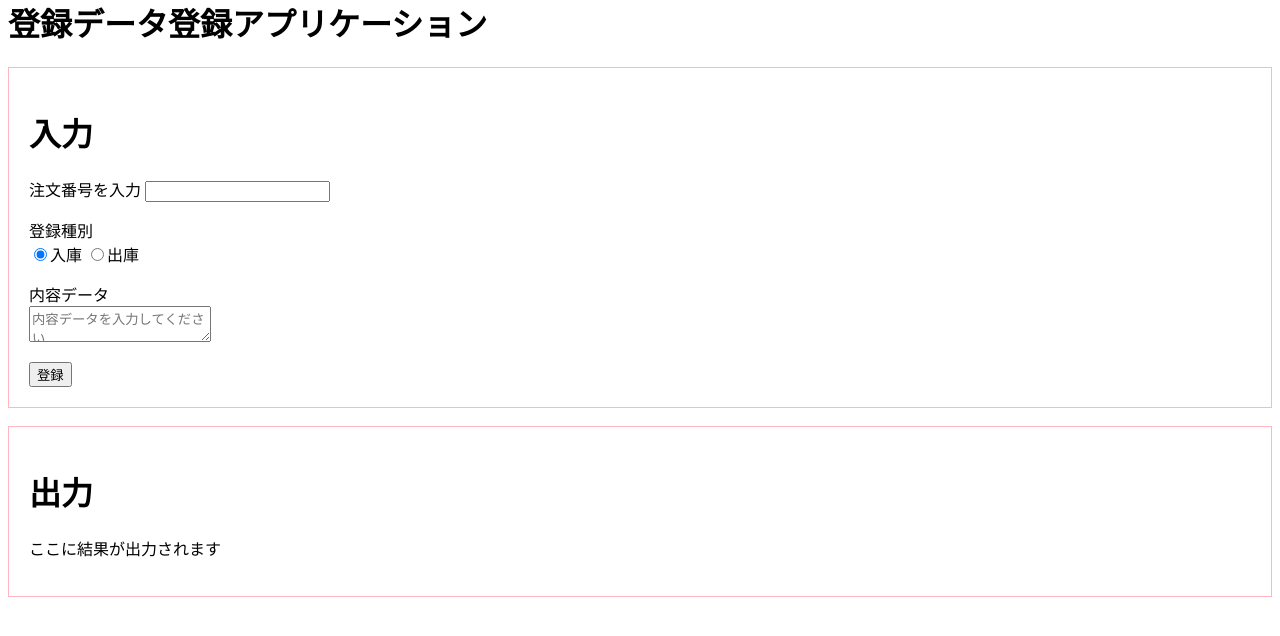
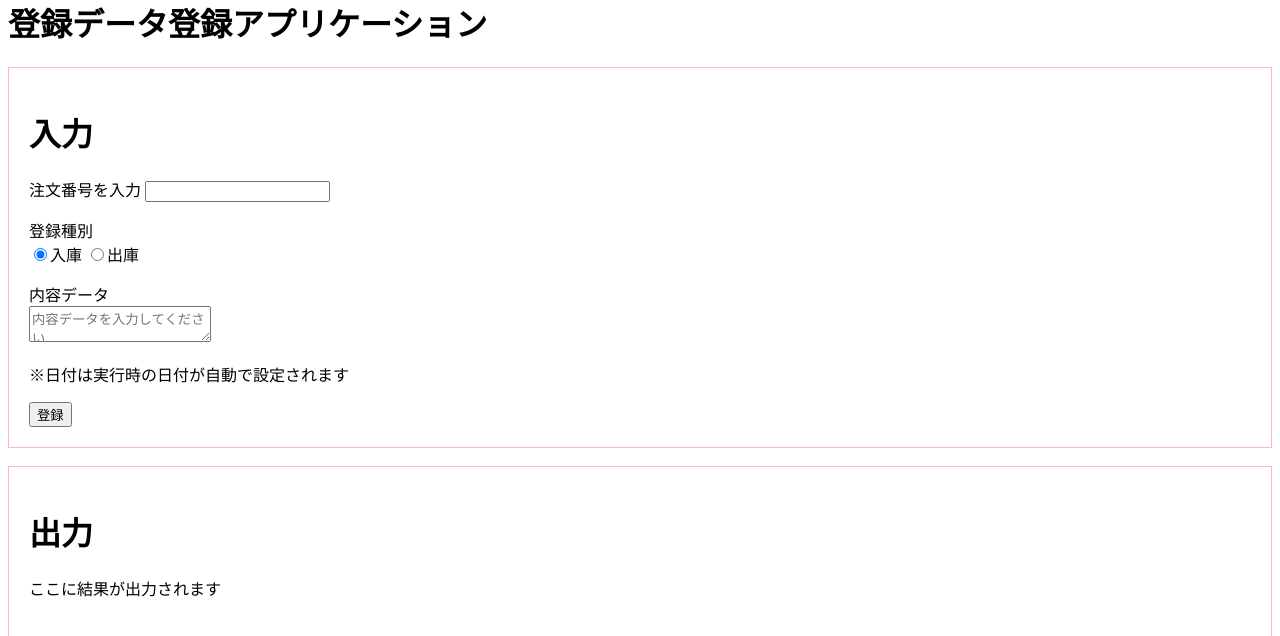
Before and after one commit to MCOkano/WebAppDBRegTEST, a Flask app: page / in a window 1280 px wide. Shown: the part 22-658 px from the top of the page. Run offline with Flask 2, Linux system fonts and the light colour scheme.

Commit message:
注釈追加

```diff
--- a/templates/page.html
+++ b/templates/page.html
@@ -20,6 +20,7 @@
             <p>内容データ<br>
                <textarea type="text" name="input_data" placeholder="内容データを入力してください"></textarea>
             </p>
+            <p>※日付は実行時の日付が自動で設定されます</p>
             <button type="submit">登録</button>
 
          </div>
```
